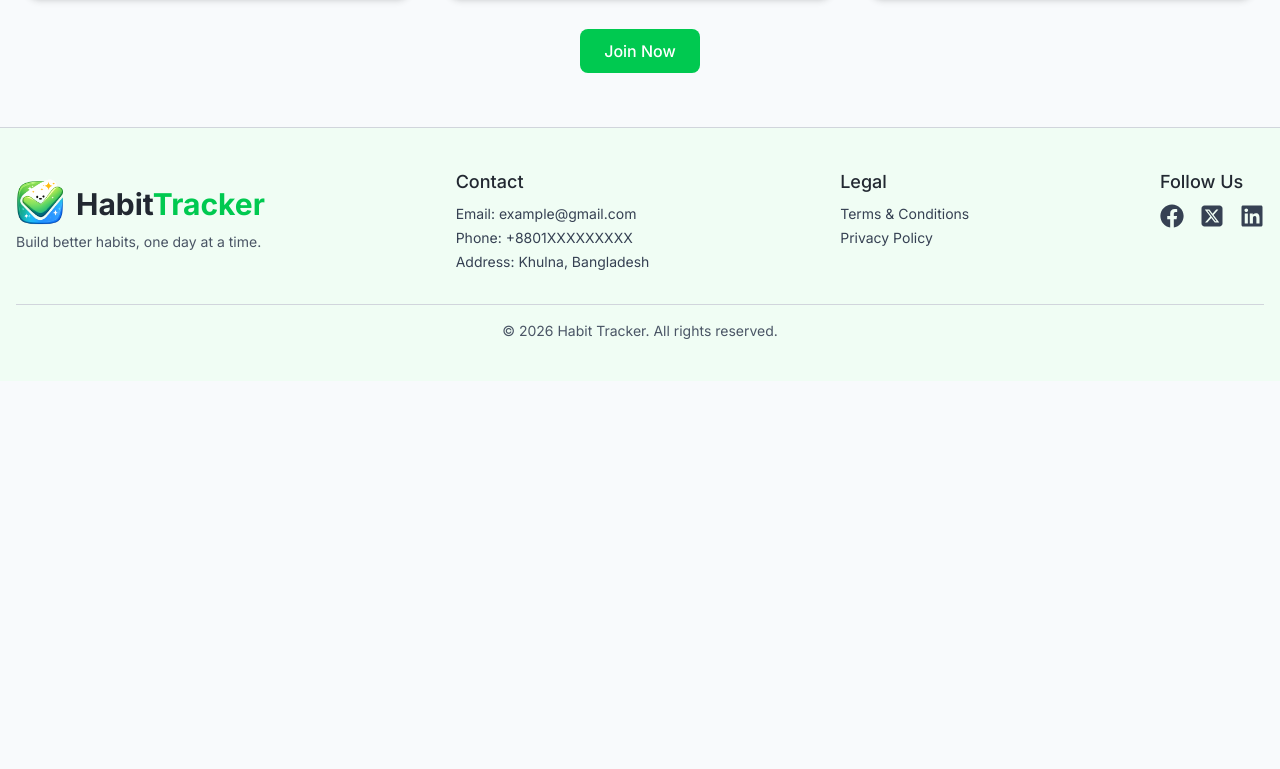
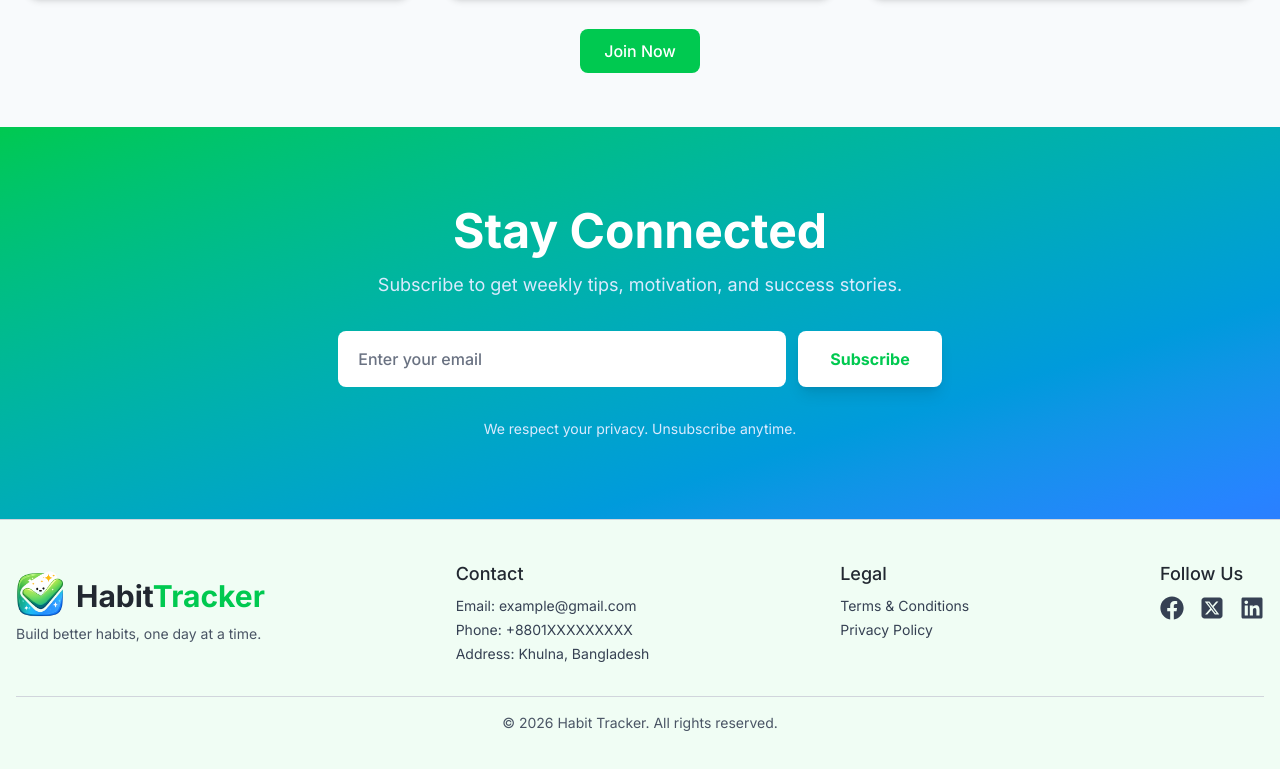
Before and after one commit to mdrobiulislam1479/habit-tracker-client, a React (Vite) app: page / in a window 1280 px wide. Shown: the part 3109-3878 px from the top of the page. Before the commit the page ends 3490 px from the top, so only its background shows below. Built offline with nearby package versions, Linux system fonts and the light colour scheme; no server answers.

Commit message:
added newsletter section in home page

```diff
--- /dev/null
+++ b/src/Components/HomeComponents/NewsletterSignup.jsx
@@ -0,0 +1,60 @@
+import Swal from "sweetalert2";
+
+const NewsletterSignup = () => {
+  const handleSubscribe = (e) => {
+    e.preventDefault();
+
+    Swal.fire({
+      title: "Successful!",
+      text: "Thank you! You have successfully subscribed.",
+      icon: "success",
+    });
+    e.target.reset();
+  };
+
+  return (
+    <section className="py-20 px-4 md:px-8 lg:px-16 bg-linear-to-br from-secondary  to-blue-500">
+      {/* Decorative elements */}
+
+      <div className="max-w-2xl mx-auto text-center relative z-10">
+        {/* Header */}
+        <div className="mb-8">
+          <h2 className="text-4xl md:text-5xl font-bold text-white mb-4">
+            Stay Connected
+          </h2>
+          <p className="text-lg text-blue-100 mb-2">
+            Subscribe to get weekly tips, motivation, and success stories.
+          </p>
+        </div>
+
+        {/* Newsletter Form */}
+        <form
+          onSubmit={handleSubscribe}
+          className="flex flex-col sm:flex-row gap-3 justify-center"
+        >
+          <div className="flex-1 max-w-md">
+            <input
+              type="email"
+              placeholder="Enter your email"
+              className="w-full px-5 py-4 rounded-lg focus:outline-none focus:ring-2 focus:ring-white focus:ring-opacity-50 bg-white bg-opacity-95 text-gray-800 placeholder-gray-500 font-medium transition"
+              required
+            />
+          </div>
+          <button
+            type="submit"
+            className="bg-white text-secondary font-bold px-8 py-4 rounded-lg hover:bg-blue-50 transition transform  shadow-lg cursor-pointer"
+          >
+            Subscribe
+          </button>
+        </form>
+
+        {/* Privacy Notice */}
+        <p className="mt-8 text-blue-100 text-xs md:text-sm">
+          We respect your privacy. Unsubscribe anytime.
+        </p>
+      </div>
+    </section>
+  );
+};
+
+export default NewsletterSignup;
--- a/src/Pages/Home.jsx
+++ b/src/Pages/Home.jsx
@@ -2,6 +2,7 @@ import BannerSlider from "../Components/HomeComponents/BannerSlider";
 import FeaturedHabits from "../Components/HomeComponents/FeaturedHabits";
 import HowItWorks from "../Components/HomeComponents/HowItWorks ";
 import JoinCommunity from "../Components/HomeComponents/JoinCommunity";
+import NewsletterSignup from "../Components/HomeComponents/NewsletterSignup";
 import PremiumPlan from "../Components/HomeComponents/PremiumPlan";
 import WhyBuildHabits from "../Components/HomeComponents/WhyBuildHabits";
 
@@ -15,6 +16,7 @@ const Home = () => {
       <HowItWorks />
       <PremiumPlan />
       <JoinCommunity />
+      <NewsletterSignup />
     </div>
   );
 };
```
